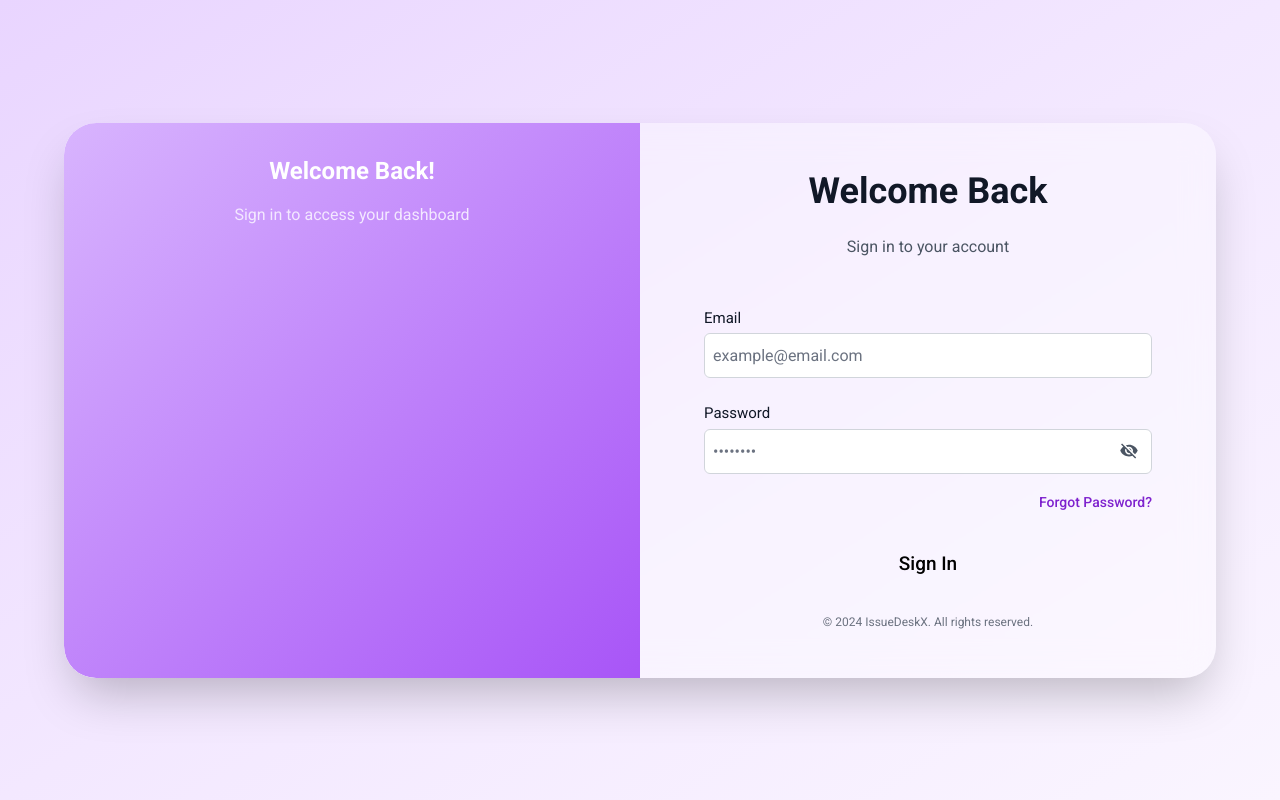
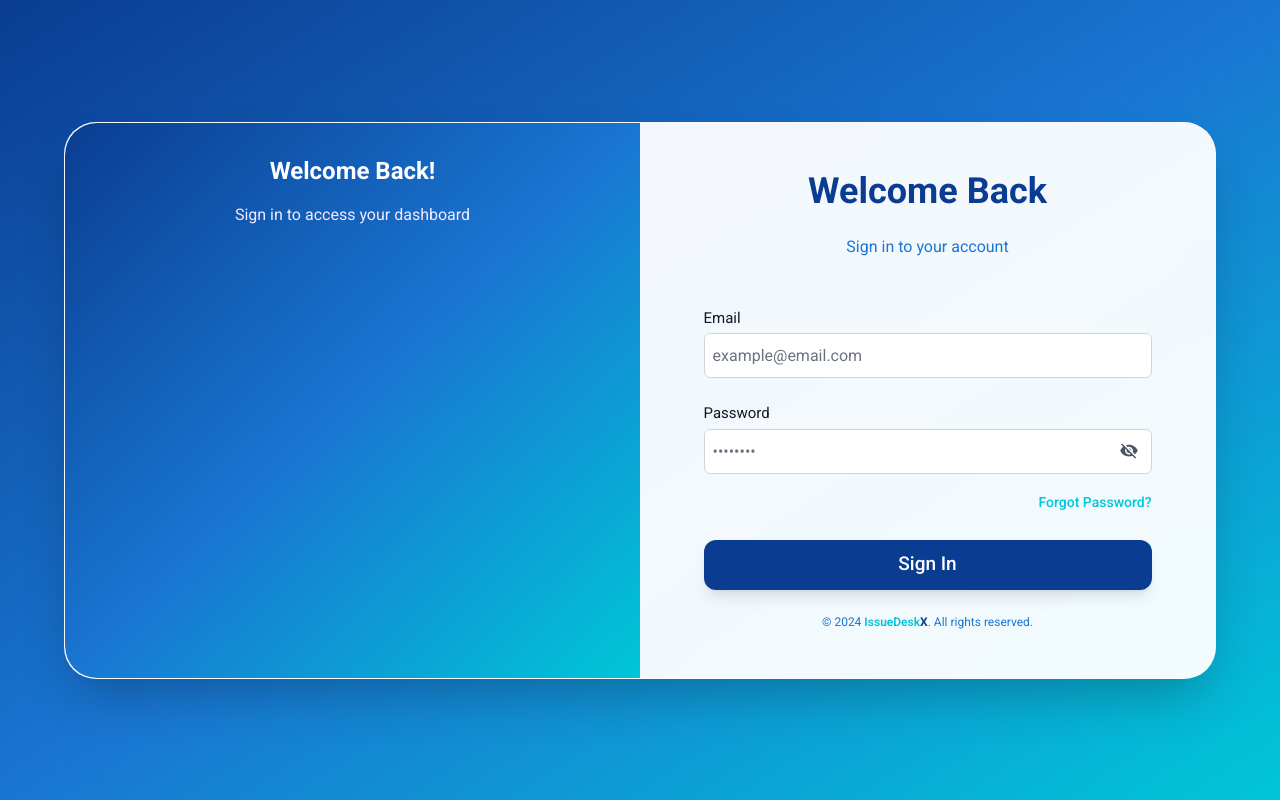
Before and after one commit to Devindin/Issue-Tracker, a React (Vite) app in the folder frontend/: page / in a window 1280 px wide. Built offline with nearby package versions, Linux system fonts and the light colour scheme.

Commit message:
rout app js

```diff
--- a/frontend/src/Components/Footer.tsx
+++ b/frontend/src/Components/Footer.tsx
@@ -2,8 +2,8 @@ import React from 'react';
 
 function Footer(): React.JSX.Element {
   return (
-    <div className="text-center text-xs text-gray-500 dark:text-gray-400">
-      <p>&copy; 2024 IssueDeskX. All rights reserved.</p>
+    <div className="text-center text-xs text-[#1976D2] dark:text-gray-400">
+      <p>&copy; 2024 <span className="text-[#00C6D7] font-semibold">IssueDesk</span><span className="text-[#0A3D91] font-bold">X</span>. All rights reserved.</p>
     </div>
   );
 }
--- a/frontend/src/Components/InputField.tsx
+++ b/frontend/src/Components/InputField.tsx
@@ -57,7 +57,7 @@ function InputField({
         className={`relative border rounded-md transition-colors flex items-center ${
           disabled
             ? "border-gray-300 dark:border-gray-700 text-gray-400 dark:text-gray-500 cursor-not-allowed bg-gray-100 dark:bg-gray-800"
-            : "border-gray-300 dark:border-gray-600 text-gray-900 dark:text-gray-100 bg-white dark:bg-gray-900"
+            : "border-gray-300 dark:border-gray-600 text-gray-900 dark:text-gray-100 bg-white dark:bg-gray-900 focus-within:border-[#00C6D7] focus-within:ring-2 focus-within:ring-[#00C6D7]/20"
         }`}
       >
         {isDropdown ? (
--- a/frontend/src/Components/LoginHeadings.tsx
+++ b/frontend/src/Components/LoginHeadings.tsx
@@ -6,7 +6,7 @@ interface LoginHeadingsProps {
 
 function LoginHeadings({ content }: LoginHeadingsProps): React.JSX.Element {
   return (
-    <h1 className="text-2xl md:text-3xl lg:text-4xl font-bold text-gray-900 dark:text-white text-center mb-2">
+    <h1 className="text-2xl md:text-3xl lg:text-4xl font-bold text-[#0A3D91] dark:text-white text-center mb-2">
       {content}
     </h1>
   );
--- a/frontend/src/Components/LoginSecondaryHeadding.tsx
+++ b/frontend/src/Components/LoginSecondaryHeadding.tsx
@@ -6,7 +6,7 @@ interface LoginSecondaryHeaddingProps {
 
 function LoginSecondaryHeadding({ content }: LoginSecondaryHeaddingProps): React.JSX.Element {
   return (
-    <p className="text-sm md:text-base text-gray-600 dark:text-gray-300 text-center mb-6">
+    <p className="text-sm md:text-base text-[#1976D2] dark:text-gray-300 text-center mb-6">
       {content}
     </p>
   );
--- a/frontend/src/Components/PrimaryButton.tsx
+++ b/frontend/src/Components/PrimaryButton.tsx
@@ -9,7 +9,7 @@ function PrimaryButton({ label, type = "button", onClick }: PrimaryButtonProps)
     <button
       type={type}
       onClick={onClick}
-      className="w-full lg:h-[50px] h-[44px] bg-primary_button_bg text-white_text rounded-[12px]  mt-[10px] xl:text-[19px] 3xl:text-[22px] sm:text-[16px] text-[14px] font-normal md:font-medium font-roboto"
+      className="w-full lg:h-[50px] h-[44px] bg-[#0A3D91] hover:bg-[#1976D2] text-white rounded-[12px] mt-[10px] xl:text-[19px] 3xl:text-[22px] sm:text-[16px] text-[14px] font-normal md:font-medium font-roboto transition-colors duration-200 shadow-lg hover:shadow-xl"
     >
       {label}
     </button>
--- a/frontend/src/Pages/Login.tsx
+++ b/frontend/src/Pages/Login.tsx
@@ -38,9 +38,9 @@ function Login(): React.JSX.Element {
   };
 
   return (
-    <div className="min-h-screen flex items-center justify-center bg-gradient-to-br from-purple-200 via-purple-100 to-purple-50 dark:from-gray-900 dark:via-gray-800 dark:to-gray-700 ">
+    <div className="min-h-screen flex items-center justify-center bg-gradient-to-br from-[#0A3D91] via-[#1976D2] to-[#00C6D7]">
       <motion.div
-        className="grid lg:grid-cols-2 w-full max-w-6xl rounded-[32px] shadow-2xl overflow-hidden bg-white/40 dark:bg-gray-800/60 backdrop-blur-lg "
+        className="grid lg:grid-cols-2 w-full max-w-6xl rounded-[32px] shadow-2xl overflow-hidden bg-white/95 dark:bg-gray-800/95 backdrop-blur-lg border border-white/20"
         initial={{ opacity: 0, scale: 0.95 }}
         animate={{ opacity: 1, scale: 1 }}
         transition={{ duration: 0.6 }}
@@ -50,7 +50,7 @@ function Login(): React.JSX.Element {
           initial={{ x: -50, opacity: 0 }}
           animate={{ x: 0, opacity: 1 }}
           transition={{ duration: 0.8, ease: "easeOut" }}
-          className="hidden lg:block relative overflow-hidden rounded-l-[32px] bg-gradient-to-br from-purple-300 to-purple-500 flex items-center justify-center"
+          className="hidden lg:block relative overflow-hidden rounded-l-[32px] bg-gradient-to-br from-[#0A3D91] via-[#1976D2] to-[#00C6D7] flex items-center justify-center"
         >
           <div className="text-white text-center p-8">
             <h2 className="text-2xl font-bold mb-4">Welcome Back!</h2>
@@ -111,7 +111,7 @@ function Login(): React.JSX.Element {
                   <motion.div variants={itemVariants} className="text-right">
                     <Link
                       to="/login-with-email-verification"
-                      className="text-purple-700 dark:text-purple-400 text-sm font-medium hover:underline"
+                      className="text-[#00C6D7] hover:text-[#1976D2] text-sm font-medium hover:underline transition-colors"
                     >
                       Forgot Password?
                     </Link>
```
